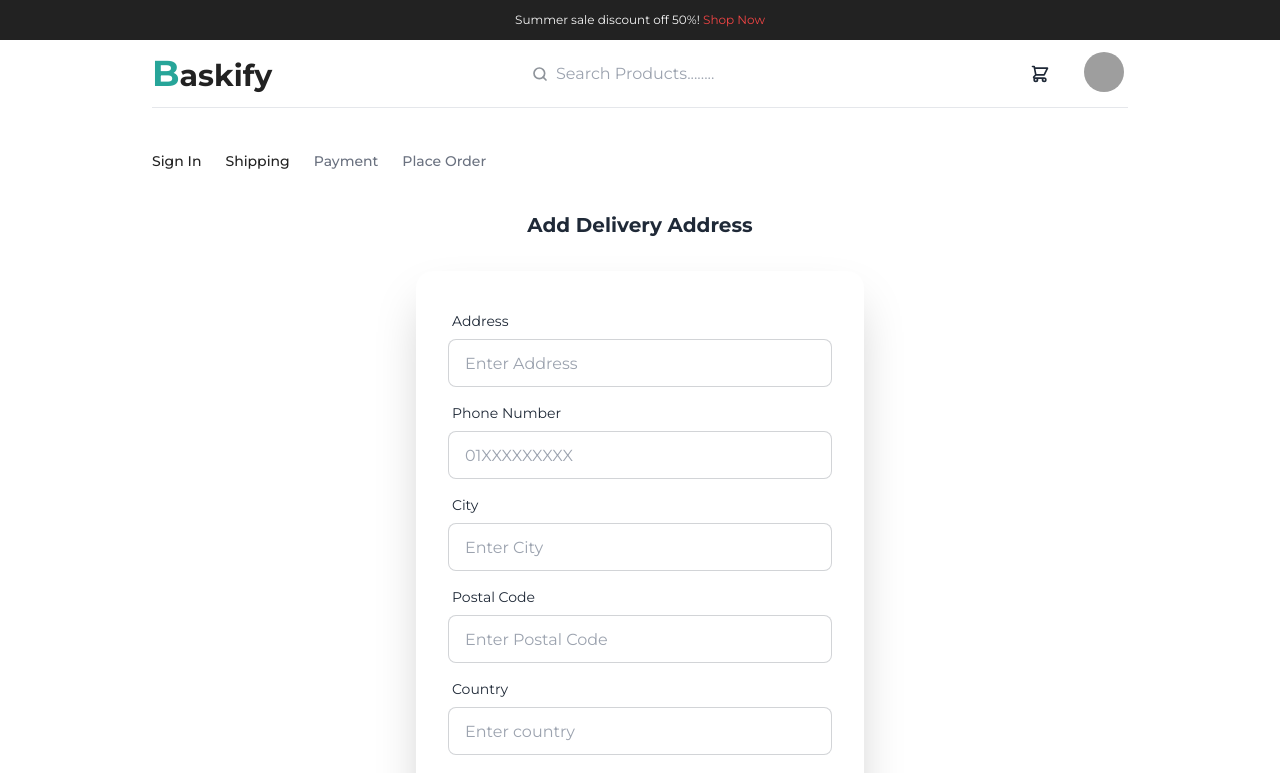
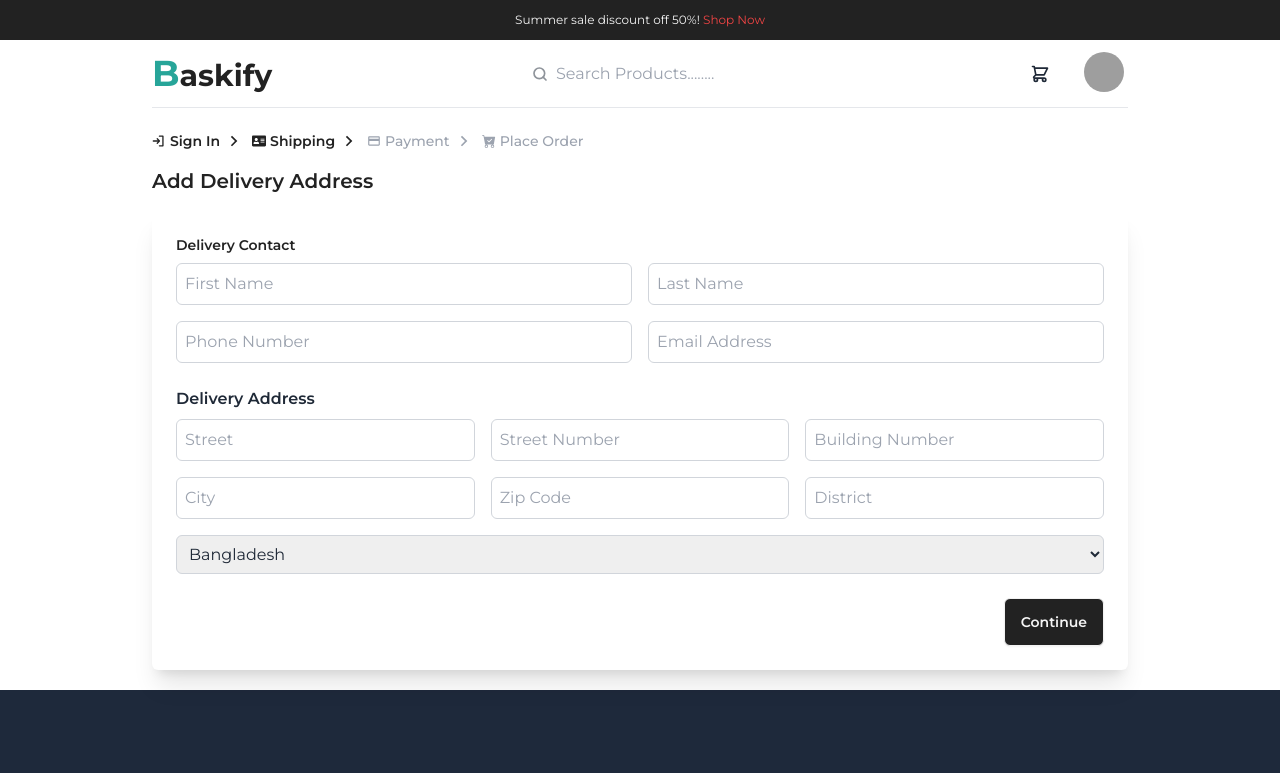
Before and after one commit to Sawon-52/Baskify-E-Commerce-platform, a React (Vite) app in the folder Frontend/: page /shipping in a window 1280 px wide. Shown: the top 773 px of the page. Built offline with nearby package versions, Linux system fonts and the light colour scheme; sample sign-in values are in the browser's storage; grey boxes are pictures that could not be loaded.

Commit message:
change shipping and place order UI

```diff
--- a/Frontend/src/App.jsx
+++ b/Frontend/src/App.jsx
@@ -27,7 +27,7 @@ const App = () => {
           </nav>
         </header>
 
-        <main className="max-w-screen-lg mx-auto px-4 md:px-6 my-10 min-h-max">
+        <main className="max-w-screen-lg mx-auto px-4 md:px-6 my-5 min-h-max">
           <Outlet />
         </main>
 
--- a/Frontend/src/Components/CheckoutSteps.jsx
+++ b/Frontend/src/Components/CheckoutSteps.jsx
@@ -1,12 +1,69 @@
 import { Link } from "react-router-dom";
+import { PiSignInBold } from "react-icons/pi";
+import { RiArrowRightSLine } from "react-icons/ri";
+import { FaAddressCard } from "react-icons/fa";
+import { MdOutlinePayment } from "react-icons/md";
+import { BsFillCartCheckFill } from "react-icons/bs";
 
 const CheckoutSteps = ({ step1, step2, step3, step4 }) => {
   return (
-    <div className="flex gap-6 text-sm font-medium text-primary my-8">
-      <nav className="">{step1 ? <Link to="/login">Sign In</Link> : <Link className="text-gray-500 cursor-default">Sign In </Link>}</nav>
-      <nav className="">{step2 ? <Link to="/shipping">Shipping</Link> : <Link className="text-gray-500 cursor-default">Shipping </Link>}</nav>
-      <nav className="">{step3 ? <Link to="/payment">Payment</Link> : <Link className="text-gray-500 cursor-default">Payment </Link>}</nav>
-      <nav className="">{step4 ? <Link to="/placeorder">Place Order</Link> : <Link className="text-gray-500 cursor-default">Place Order </Link>}</nav>
+    <div className="flex flex-wrap gap-2 text-sm font-medium text-primary my-4 ">
+      <nav className="">
+        {step1 ? (
+          <Link to="/login" className="flex items-center gap-1 font-semibold">
+            {" "}
+            <PiSignInBold />
+            Sign In
+            <RiArrowRightSLine className="text-xl " />
+          </Link>
+        ) : (
+          <Link className="text-gray-400 cursor-default flex items-center gap-1">
+            {" "}
+            <PiSignInBold /> Sign In <RiArrowRightSLine className="text-xl " />
+          </Link>
+        )}
+      </nav>
+      <nav className="">
+        {step2 ? (
+          <Link to="/shipping" className="flex items-center gap-1 font-semibold">
+            <FaAddressCard />
+            Shipping
+            <RiArrowRightSLine className="text-xl " />
+          </Link>
+        ) : (
+          <Link className="text-gray-400 cursor-default flex items-center gap-1">
+            <FaAddressCard />
+            Shipping <RiArrowRightSLine className="text-xl " />
+          </Link>
+        )}
+      </nav>
+      <nav className="">
+        {step3 ? (
+          <Link to="/payment" className="flex items-center gap-1 font-semibold">
+            <MdOutlinePayment />
+            Payment
+            <RiArrowRightSLine className="text-xl " />
+          </Link>
+        ) : (
+          <Link className="text-gray-400 cursor-default flex items-center gap-1 ">
+            <MdOutlinePayment />
+            Payment <RiArrowRightSLine className="text-xl " />
+          </Link>
+        )}
+      </nav>
+      <nav className="">
+        {step4 ? (
+          <Link to="/placeorder" className="flex items-center gap-1 font-semibold">
+            <BsFillCartCheckFill />
+            Place Order
+          </Link>
+        ) : (
+          <Link className="text-gray-400 cursor-default flex items-center gap-1 ">
+            <BsFillCartCheckFill />
+            Place Order
+          </Link>
+        )}
+      </nav>
     </div>
   );
 };
--- a/Frontend/src/Components/ProductCard.jsx
+++ b/Frontend/src/Components/ProductCard.jsx
@@ -24,7 +24,7 @@ const ProductCard = ({ product }) => {
           <div>
             <p className="text-secondary text-base font-semibold flex items-center">
               <TbCurrencyTaka className="text-xl font-bold" />
-              {price}
+              {price} Tk
             </p>
           </div>
         </div>
--- a/Frontend/src/pages/PaymentPage.jsx
+++ b/Frontend/src/pages/PaymentPage.jsx
@@ -12,11 +12,14 @@ const PaymentPage = () => {
 
   const cart = useSelector((state) => state.cart);
   const { shippingAddress } = cart;
+  console.log(shippingAddress);
+
   useEffect(() => {
     if (!shippingAddress) {
       navigate("/shipping");
     }
   }, [shippingAddress, navigate]);
+
   const handleSubmit = (e) => {
     e.preventDefault();
     dispatch(savePaymentMethod(paymentMethod));
--- a/Frontend/src/pages/PlaceOrderPage.jsx
+++ b/Frontend/src/pages/PlaceOrderPage.jsx
@@ -6,6 +6,7 @@ import { toast } from "react-toastify";
 import Loader from "../Components/Loader";
 import { createOrder } from "../slices/OrdersApiSlice";
 import { clearCartItems } from "../slices/cartSlice";
+import { TbCurrencyTaka } from "react-icons/tb";
 
 const PlaceOrderPage = () => {
   const navigate = useNavigate();
@@ -14,12 +15,12 @@ const PlaceOrderPage = () => {
   const { isLoading } = useSelector((state) => state.orders);
 
   useEffect(() => {
-    if (!cart.shippingAddress.address) {
+    if (!cart.shippingAddress.city) {
       navigate("/shipping");
     } else if (!cart.paymentMethod) {
       navigate("/payment");
     }
-  }, [cart.paymentMethod, cart.shippingAddress.address, navigate]);
+  }, [cart.paymentMethod, cart.shippingAddress.city, navigate]);
 
   const placeOrderHandle = async () => {
     try {
@@ -32,27 +33,17 @@ const PlaceOrderPage = () => {
   };
   return (
     <>
+      <div>
         <CheckoutSteps step1 step2 step3 step4 />
-      <div className="flex flex-col md:flex-row gap-5 py-6">
-        <div className="w-full">
-          {/* Summary Section */}
+      </div>
       <div>
-            <h2 className="text-2xl font-bold mb-5">Shipping</h2>
-            <p className="my-2">
-              <strong>Address: </strong>
-              {cart.shippingAddress.address}, {cart.shippingAddress.postalCode},{cart.shippingAddress.country}
-            </p>
+        <h2 className="text-2xl font-bold mb-5">Place Order</h2>
       </div>
-          <hr />
-          <div className="my-2">
-            <h2 className="font-bold text-base my-1">Payment Method</h2>
-            <strong className="text-sm font-medium">Method: </strong>
-            <span className="text-sm">{cart.paymentMethod}</span>
-          </div>
-          <hr />
+      <div className="card bg-base-100 w-full mx-auto p-1 md:p-6  rounded-md shadow-xl border ">
+        {/* order items  */}
         <div>
           <div>
-              <h2 className="text-xl font-bold my-2">Order Items</h2>
+            <h2 className="text-xl font-semibold my-2">Order Items</h2>
           </div>
           {cart.cartItems.length === 0 ? (
             <div>
@@ -79,7 +70,10 @@ const PlaceOrderPage = () => {
                         <Link to={`/product/${item._id}`}>{item.name}</Link>
                       </td>
                       <td>
-                          {item.qty} X ${item.price} = ${(item.qty * item.price).toFixed(2)}
+                        <div className="flex items-center">
+                          {item.qty} X <TbCurrencyTaka />
+                          {item.price} = <TbCurrencyTaka /> {(item.qty * item.price).toFixed(2)} Tk
+                        </div>
                       </td>
                     </tr>
                   ))}
@@ -89,41 +83,100 @@ const PlaceOrderPage = () => {
             </div>
           )}
         </div>
+        {/* Address Payment and order summary  */}
+        <div className="flex flex-col md:flex-row gap-5 justify-between  border my-5 p-3 rounded-md">
+          {/* payment and Address Information */}
+          <div className="w-full">
+            <div>
+              <h2 className="font-semibold text-xl my-2">Shipping Address</h2>
+              <div className="text-base space-y-2">
+                <p>
+                  <span className="font-semibold">Name: </span>
+                  {`${cart.shippingAddress.firstName} ${cart.shippingAddress.lastName}`}
+                </p>
+                <p>
+                  {" "}
+                  <span className="font-semibold">Phone Number: </span>
+                  {`${cart.shippingAddress.phoneNumber} `}
+                </p>
+                <p>
+                  {" "}
+                  <span className="font-semibold">Email: </span>
+                  {`${cart.shippingAddress.emailAddress}`}
+                </p>
+                <div>
+                  <p>
+                    <span className="font-semibold">Address: </span> {cart.shippingAddress.street}, {cart.shippingAddress.streetNumber} , {cart.shippingAddress.buildingNumber}, {cart.shippingAddress.city}, {cart.shippingAddress.district} , {cart.shippingAddress.country}
+                  </p>
+                </div>
+              </div>
+            </div>
+            <hr className="my-3" />
+            <div>
+              <h2 className="font-semibold text-xl my-2">Payment information</h2>
+              <div className="space-y-2">
+                <p>
+                  <span className="font-semibold">Payment Method:</span> {cart.paymentMethod}{" "}
+                </p>
+                <p>
+                  <span className="font-semibold">Payment Date:</span> 02/01/2025
+                </p>
+              </div>
+            </div>
           </div>
 
-        <div className="w-full md:w-1/3 ">
-          <div className="rounded-lg text-sm shadow-lg p-5 min-h-max">
+          {/* order Summary  */}
+          <div className="w-full md:w-1/2 ">
+            <div className="rounded-lg text-sm p-0  min-h-max">
               <h2 className="text-xl font-semibold mb-4">Order Summary</h2>
               <div className="border-t pt-4 font-medium">
                 <div className="flex justify-between mb-2">
                   <p>Subtotal</p>
-                <p>${cart.itemsPrice}</p>
+                  <p className="flex items-center">
+                    <TbCurrencyTaka />
+                    {cart.itemsPrice} Tk
+                  </p>
                 </div>
                 <div className="flex justify-between mb-2">
                   <p>Discount</p>
-                <p>-$0.0</p>
+                  <p className="flex items-center">
+                    <TbCurrencyTaka />
+                    0.0 Tk
+                  </p>
                 </div>
                 <div className="flex justify-between mb-2">
                   <p>Delivery</p>
-                <p>${cart.shippingPrice}</p>
+                  <p className="flex items-center">
+                    <TbCurrencyTaka />
+                    {cart.shippingPrice} Tk
+                  </p>
                 </div>
                 <div className="flex justify-between mb-2">
                   <p>Tax</p>
-                <p>+${cart.taxPrice}</p>
+                  <p className="flex items-center">
+                    <TbCurrencyTaka />
+                    {cart.taxPrice} Tk
+                  </p>
                 </div>
                 <div className="flex justify-between font-semibold text-lg">
                   <p>Total</p>
-                <p>${cart.totalPrice}</p>
+                  <p className="flex items-center">
+                    <TbCurrencyTaka />
+                    {cart.totalPrice} Tk
+                  </p>
                 </div>
               </div>
 
               {isLoading ? (
                 <Loader />
               ) : (
-              <button className=" btn w-full mt-4 py-2 bg-primary text-white rounded-lg hover:bg-primary" disabled={cart.cartItems.length === 0} onClick={placeOrderHandle}>
+                <div className="flex justify-end">
+                  <button className=" btn px-4 py-2 bg-primary hover:bg-mintGreen text-white rounded-md my-4" disabled={cart.cartItems.length === 0} onClick={placeOrderHandle}>
                     place Order
                   </button>
+                </div>
               )}
+            </div>
           </div>
         </div>
       </div>
--- a/Frontend/src/pages/ProductDetailsPage.jsx
+++ b/Frontend/src/pages/ProductDetailsPage.jsx
@@ -106,7 +106,7 @@ const ProductDetailsPage = () => {
             <div className="text-sm font-semibold flex items-center text-primary">
               <p>Price: </p>
               <TbCurrencyTaka className="text-base" />
-              {price}
+              {price} Tk
             </div>
 
             {countInStock > 0 ? (
--- a/Frontend/src/pages/ShippingPage.jsx
+++ b/Frontend/src/pages/ShippingPage.jsx
@@ -11,70 +11,88 @@ const ShippingPage = () => {
 
   const dispatch = useDispatch();
   const navigate = useNavigate();
-  const [address, setAddress] = useState(shippingAddress?.address || "");
-  const [phoneNumber, setPhoneNumber] = useState(shippingAddress?.phoneNumber || "");
-  const [city, setCity] = useState(shippingAddress?.city || "");
-  const [postalCode, setPostalCode] = useState(shippingAddress?.postalCode || "");
-  const [country, setCountry] = useState(shippingAddress?.country || "");
 
-  const handleSubmit = (e) => {
+  const [formData, setFormData] = useState({
+    firstName: shippingAddress?.firstName || "",
+    lastName: shippingAddress?.lastName || "",
+    phoneNumber: shippingAddress?.phoneNumber || "",
+    emailAddress: shippingAddress?.emailAddress || "",
+    street: shippingAddress?.street || "",
+    streetNumber: shippingAddress?.streetNumber || "",
+    buildingNumber: shippingAddress?.buildingNumber || "",
+    city: shippingAddress?.city || "",
+    zipCode: shippingAddress?.zipCode || "",
+    district: shippingAddress?.district || "",
+    country: shippingAddress?.country || "Bangladesh",
+  });
+
+  const handleChange = (e) => {
+    const { name, value, type, checked } = e.target;
+    setFormData({
+      ...formData,
+      [name]: type === "checkbox" ? checked : value,
+    });
+  };
+
+  const handleSubmit = async (e) => {
     e.preventDefault();
-    dispatch(saveShippingAddress({ address, phoneNumber, city, postalCode, country }));
+    try {
+      dispatch(saveShippingAddress({ ...formData }));
+    } catch (error) {
+      console.log(error);
+    }
     navigate("/payment");
   };
+
   return (
-    <div>
+    <>
       <div>
         <CheckoutSteps step1 step2 />
       </div>
-      <div className="flex flex-col justify-center items-center my-10">
-        <h2 className="text-xl font-bold mb-8 ">Add Delivery Address</h2>
-        <div className="card bg-base-100 w-full max-w-md shrink-0 shadow-2xl">
-          <form className="card-body" onSubmit={handleSubmit}>
-            <div className="form-control">
-              <label className="label">
-                <span className="label-text">Address</span>
-              </label>
-              <input type="text" placeholder="Enter Address" className="input input-bordered" value={address} onChange={(e) => setAddress(e.target.value)} required />
+      <div>
+        <h2 className="text-xl font-semibold mb-4 text-primary">Add Delivery Address</h2>
+      </div>
+      <div className="card bg-base-100 w-full mx-auto p-6  rounded-md shadow-xl">
+        <form onSubmit={handleSubmit}>
+          {/* Delivery Contact Section */}
+          <div className="mb-6">
+            <h3 className="font-semibold mb-2 text-primary text-sm">Delivery Contact</h3>
+            <div className="grid grid-cols-1 md:grid-cols-2 gap-4">
+              <input type="text" name="firstName" value={formData.firstName} onChange={handleChange} placeholder="First Name" className="border border-gray-300 p-2 rounded-md w-full focus:outline-1 focus:outline-mintGreen" required />
+              <input type="text" name="lastName" value={formData.lastName} onChange={handleChange} placeholder="Last Name" className="border border-gray-300 p-2 rounded-md w-full focus:outline-1 focus:outline-mintGreen" required />
+              <input type="text" name="phoneNumber" value={formData.phoneNumber} onChange={handleChange} placeholder="Phone Number" className="border border-gray-300 p-2 rounded-md w-full focus:outline-1 focus:outline-mintGreen" required />
+              <input type="email" name="emailAddress" value={formData.emailAddress} onChange={handleChange} placeholder="Email Address" className="border border-gray-300 p-2 rounded-md w-full focus:outline-1 focus:outline-mintGreen" />
             </div>
-            <div className="form-control">
-              <label className="label">
-                <span className="label-text">Phone Number</span>
-              </label>
-              <input type="text" placeholder="01XXXXXXXXX" className="input input-bordered" value={phoneNumber} onChange={(e) => setPhoneNumber(e.target.value)} required />
+          </div>
+
+          {/* Delivery Address Section */}
+          <div className="mb-6">
+            <h3 className="font-semibold mb-2">Delivery Address</h3>
+            <div className="grid grid-cols-1 md:grid-cols-3 gap-4">
+              <input type="text" name="street" value={formData.street} onChange={handleChange} placeholder="Street" className="border border-gray-300 p-2 rounded-md w-full focus:outline-1 focus:outline-mintGreen" required />
+              <input type="text" name="streetNumber" value={formData.streetNumber} onChange={handleChange} placeholder="Street Number" className="border border-gray-300 p-2 rounded-md w-full focus:outline-1 focus:outline-mintGreen" required />
+              <input type="text" name="buildingNumber" value={formData.buildingNumber} onChange={handleChange} placeholder="Building Number" className="border border-gray-300 p-2 rounded-md w-full focus:outline-1 focus:outline-mintGreen" />
+              <input type="text" name="city" value={formData.city} onChange={handleChange} placeholder="City" className="border border-gray-300 p-2 rounded-md w-full focus:outline-1 focus:outline-mintGreen" required />
+              <input type="text" name="zipCode" value={formData.zipCode} onChange={handleChange} placeholder="Zip Code" className="border border-gray-300 p-2 rounded-md w-full focus:outline-1 focus:outline-mintGreen" required />
+              <input type="text" name="district" value={formData.district} onChange={handleChange} placeholder="District" className="border border-gray-300 p-2 rounded-md w-full focus:outline-1 focus:outline-mintGreen" />
             </div>
-            <div className="form-control">
-              <label className="label">
-                <span className="label-text">City</span>
-              </label>
-              <input type="text" placeholder="Enter City" className="input input-bordered" value={city} onChange={(e) => setCity(e.target.value)} required />
+            <div className="mt-4">
+              <select name="country" value={formData.country} onChange={handleChange} className="border border-gray-300 p-2 rounded-md w-full">
+                <option value="Bangladesh">Bangladesh</option>
+                <option value="Bangladesh">Bangladesh</option>
+              </select>
             </div>
-            <div className="form-control">
-              <label className="label">
-                <span className="label-text">Postal Code</span>
-              </label>
-              <input type="text" placeholder="Enter Postal Code" className="input input-bordered" value={postalCode} onChange={(e) => setPostalCode(e.target.value)} required />
-            </div>
-            <div className="form-control">
-              <label className="label">
-                <span className="label-text">Country</span>
-              </label>
-              <input type="text" placeholder="Enter country" className="input input-bordered" value={country} onChange={(e) => setCountry(e.target.value)} required />
-            </div>
+          </div>
 
-            <div className="form-control mt-6">
-              <button className="btn bg-primary text-white hover:bg-black">continue</button>
-            </div>
-          </form>
-          {/* <div className="flex justify-center mb-4 gap-2">
-          <p className="label-text-alt">Already Have an Account?</p>
-          <Link to={redirect ? `/login?redirect=${redirect}` : "/login"} className="label-text-alt link link-hover text-blue-700">
-            Login
-          </Link>
-        </div> */}
-        </div>
+          {/* Buttons */}
+          <div className="flex justify-end space-x-4">
+            <button type="submit" className="btn px-4 py-2 bg-primary hover:bg-mintGreen text-white rounded-md">
+              Continue
+            </button>
+          </div>
+        </form>
       </div>
-    </div>
+    </>
   );
 };
 
```
Also changed, not shown: Frontend/src/Components/CartItem.jsx (+8 -3 lines), Frontend/src/Components/CartSummary.jsx (+24 -7 lines). Lines whose indentation alone changed are shown as unchanged.
